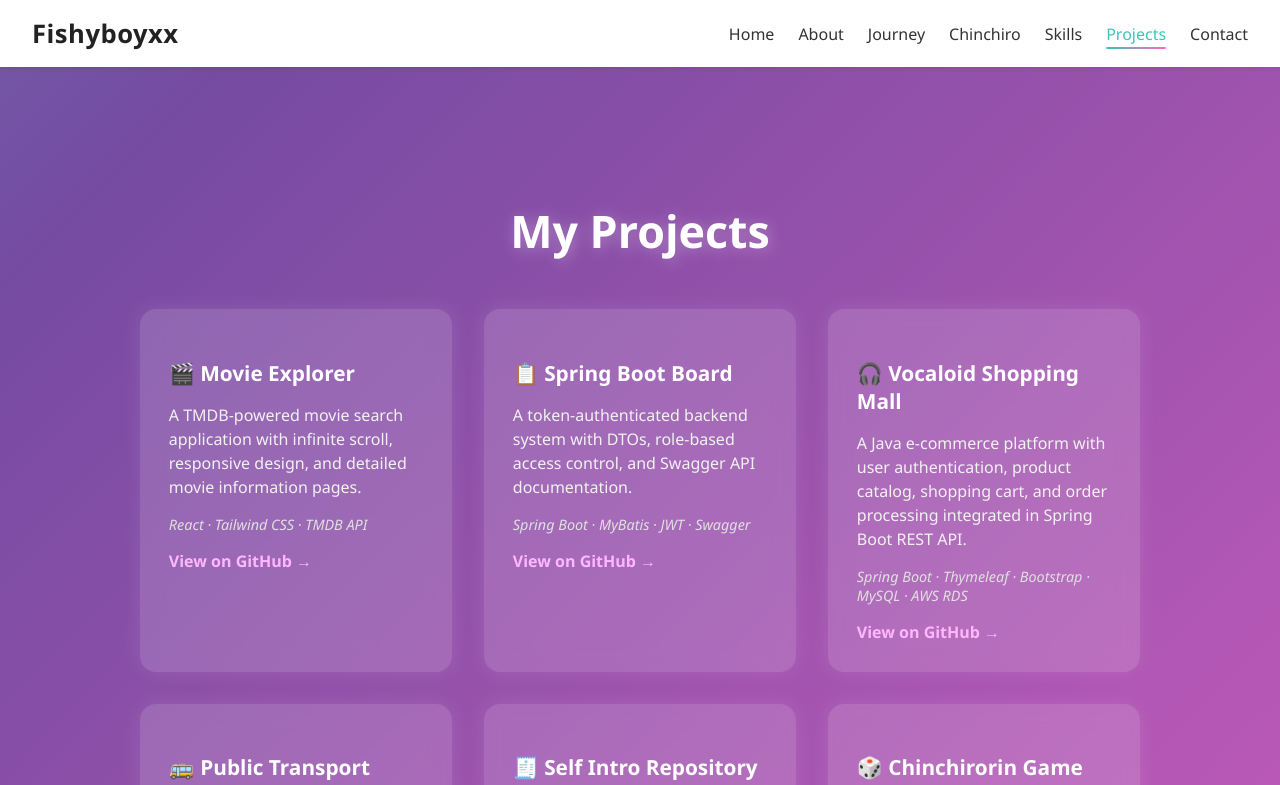
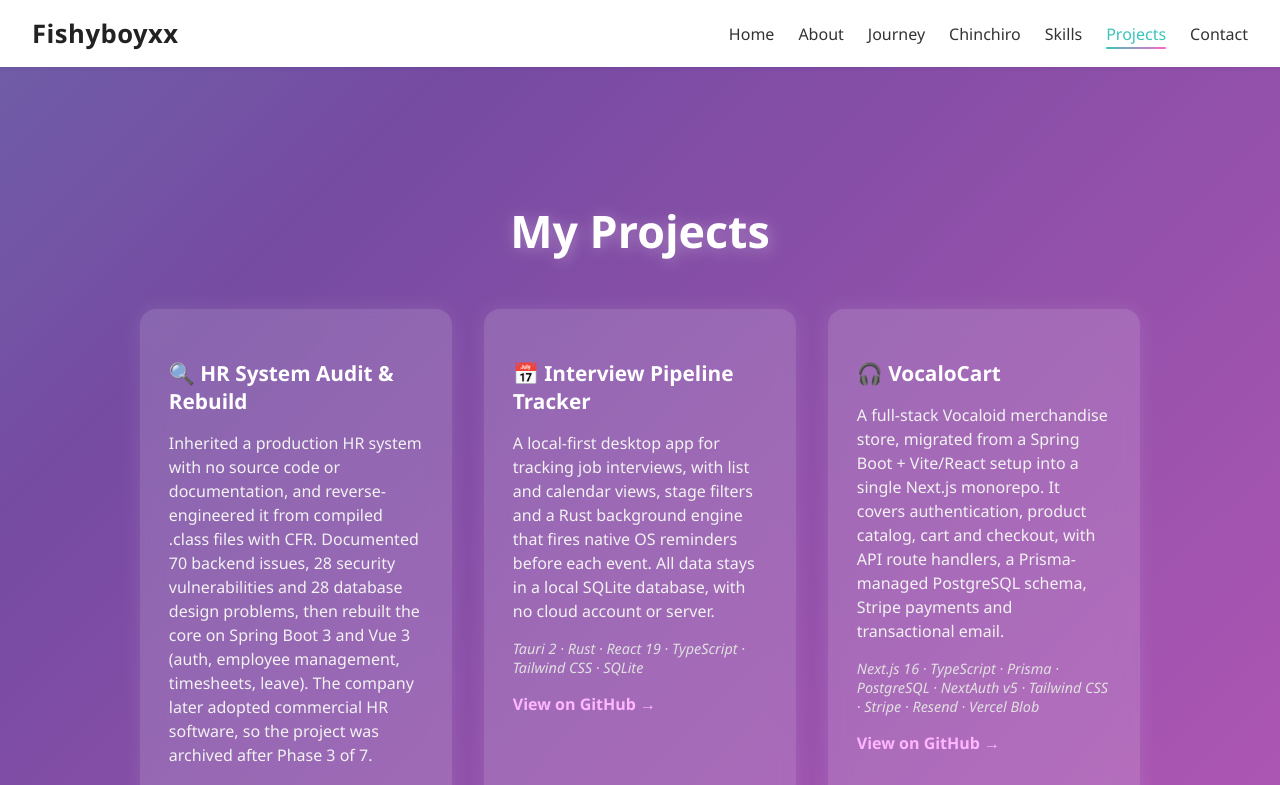
Before and after one commit to murasakijyuutann/self_introduction, a React (Vite) app: page /projects in a window 1280 px wide. Shown: the top 785 px of the page. Built offline with nearby package versions, Linux system fonts and the light colour scheme; no server answers.

Commit message:
project list updated

```diff
--- a/src/pages/Projects.tsx
+++ b/src/pages/Projects.tsx
@@ -90,22 +90,22 @@ const fadeInUp = {
 export default function Projects() {
   const projects = [
   {
-      title: '🎬 Movie Explorer',
-      desc: 'A TMDB-powered movie search application with infinite scroll, responsive design, and detailed movie information pages.',
-      tech: 'React · Tailwind CSS · TMDB API',
-      link: 'https://github.com/murasakijyuutann/movie-review-project',
+    title: '🔍 HR System Audit & Rebuild',
+    desc: 'Inherited a production HR system with no source code or documentation, and reverse-engineered it from compiled .class files with CFR. Documented 70 backend issues, 28 security vulnerabilities and 28 database design problems, then rebuilt the core on Spring Boot 3 and Vue 3 (auth, employee management, timesheets, leave). The company later adopted commercial HR software, so the project was archived after Phase 3 of 7.',
+    tech: 'Java 21 · Spring Boot 3 · Spring Security · Flyway · Vue 3 · TypeScript · MySQL',
+    link: 'https://github.com/murasakijyuutann/hr_rebuild_project',
   },
   {
-      title: '📋 Spring Boot Board',
-      desc: 'A token-authenticated backend system with DTOs, role-based access control, and Swagger API documentation.',
-      tech: 'Spring Boot · MyBatis · JWT · Swagger',
-      link: 'https://github.com/murasakijyuutann/spring_boot_board',
+    title: '📅 Interview Pipeline Tracker',
+    desc: 'A local-first desktop app for tracking job interviews, with list and calendar views, stage filters and a Rust background engine that fires native OS reminders before each event. All data stays in a local SQLite database, with no cloud account or server.',
+    tech: 'Tauri 2 · Rust · React 19 · TypeScript · Tailwind CSS · SQLite',
+    link: 'https://github.com/murasakijyuutann/interview-pipeline-tracker',
   },
   {
-      title: '🎧 Vocaloid Shopping Mall',
-      desc: 'A Java e-commerce platform with user authentication, product catalog, shopping cart, and order processing integrated in Spring Boot REST API.',
-      tech: 'Spring Boot · Thymeleaf · Bootstrap · MySQL · AWS RDS',
-      link: 'https://github.com/murasakijyuutann/vocaloid_store',
+  title: '🎧 VocaloCart',
+  desc: 'A full-stack Vocaloid merchandise store, migrated from a Spring Boot + Vite/React setup into a single Next.js monorepo. It covers authentication, product catalog, cart and checkout, with API route handlers, a Prisma-managed PostgreSQL schema, Stripe payments and transactional email.',
+  tech: 'Next.js 16 · TypeScript · Prisma · PostgreSQL · NextAuth v5 · Tailwind CSS · Stripe · Resend · Vercel Blob',
+  link: 'https://github.com/murasakijyuutann/vocaloidshop-fullstack',
   },
   {
     title: '🚌 Public Transport Payment System',
@@ -119,13 +119,7 @@ export default function Projects() {
     tech: 'React · TypeScript · Styled-Components · Framer Motion · Vercel',
     link: 'https://github.com/murasakijyuutann/self_introduction',
   },
-    {
-      title: '🎲 Chinchirorin Game',
-      desc: 'A React mini-game recreating the traditional Japanese dice game with smooth animations and sound effects.',
-      tech: 'React · Framer Motion · Howler.js',
-      link: 'https://github.com/murasakijyuutann/self_introduction/blob/main/src/pages/Chinchiro.tsx',
-    },
-  ]
+];
 
   return (
     <Section id="projects">
```
Lines whose indentation alone changed are shown as unchanged.
